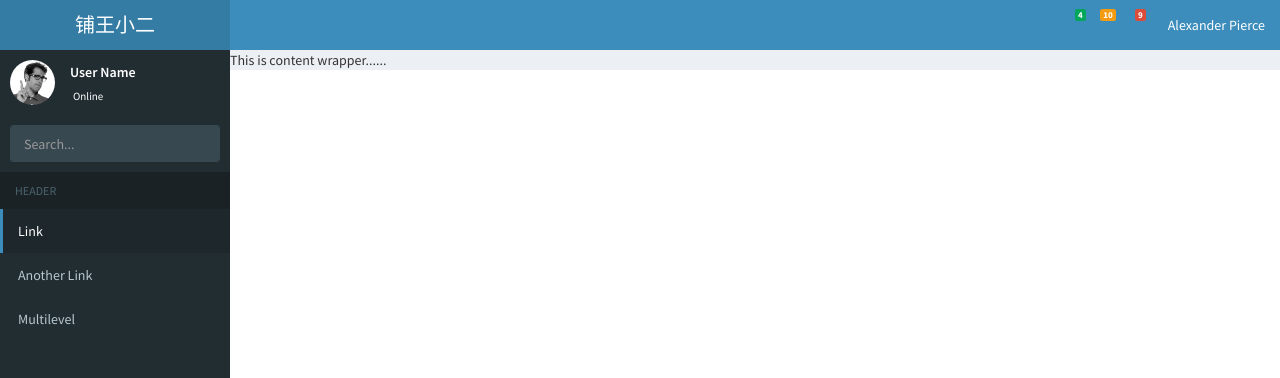
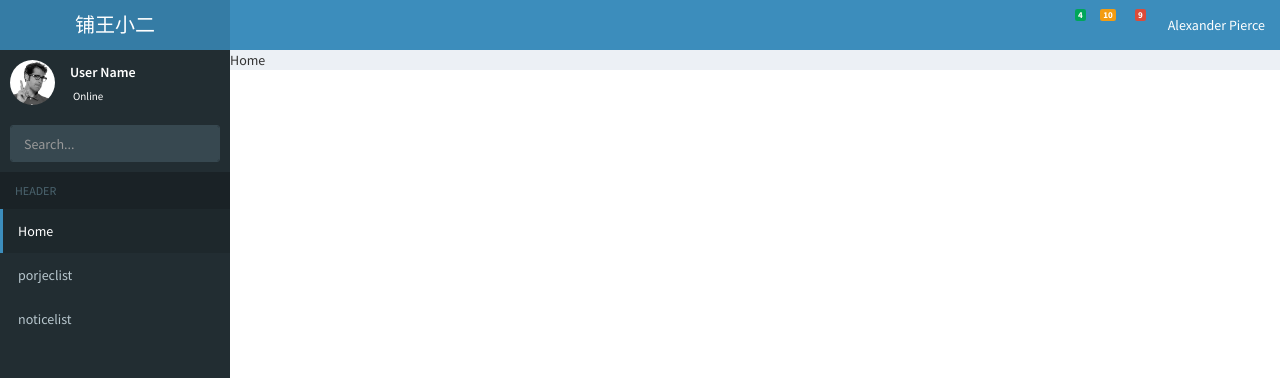
Before and after one commit to great-tiger/admin-template, a React app: page / in a window 1280 px wide. Shown: the top 378 px of the page. Built offline with nearby package versions, Linux system fonts and the light colour scheme.

Commit message:
add react-router

```diff
--- a/package.json
+++ b/package.json
@@ -71,6 +71,7 @@
     "react-dom": "^15.0.1",
     "react-hot-loader": "^3.0.0-beta.6",
     "react-redux": "^4.4.6",
+    "react-router": "^3.0.0",
     "redux": "^3.6.0",
     "webpack": "^2.1.0-beta.6"
   }
--- a/src/client.js
+++ b/src/client.js
@@ -2,10 +2,20 @@ import React from 'react';
 import ReactDOM from 'react-dom';
 import { AppContainer } from 'react-hot-loader';
 import App from './components/App';
+import ProjectList from './components/ProjectList/ProjectList.js';
+import NoticeList from './components/NoticeList/NoticeList.js';
+import Home from './components/Home/Home.js';
 
+import {Router,Route,hashHistory,IndexRoute} from 'react-router';
 ReactDOM.render(
   <AppContainer>
-    <App />
+    <Router history={hashHistory}>
+        <Route path="/" component={App} >
+          <IndexRoute component={Home} />
+          <Route path="/pl" component={ProjectList}/>
+          <Route path="/nl" component={NoticeList}/>
+        </Route>
+    </Router>
   </AppContainer>,
   document.getElementById('app')
 );
@@ -17,7 +27,13 @@ if (module.hot) {
     const NextApp = require('./components/App').default; // eslint-disable-line global-require
     ReactDOM.render(
       <AppContainer>
-        <NextApp />
+         <Router history={hashHistory}>
+            <Route path="/" component={App} >
+              <IndexRoute component={Home} />
+              <Route path="/pl" component={ProjectList}/>
+              <Route path="/nl" component={NoticeList}/>
+            </Route>
+        </Router>
       </AppContainer>,
       document.getElementById('app')
     );
--- a/src/components/App.js
+++ b/src/components/App.js
@@ -12,7 +12,9 @@ class AppComponent extends React.Component {
        <div className="skin-blue">
         <Header />
         <MainSidebar />
-        <ContentWrapper />
+        <div className="content-wrapper">
+          {this.props.children}
+        </div>
       </div>
     );
   }
--- /dev/null
+++ b/src/components/Home/Home.js
@@ -0,0 +1,8 @@
+import React from 'react';
+export default class Home extends React.Component {
+	render(){
+		return (
+			<div>Home</div>
+		);
+	}
+}
--- a/src/components/MainSidebar.js
+++ b/src/components/MainSidebar.js
@@ -32,10 +32,10 @@ export default class MainSidebar extends React.Component {
     <ul className="sidebar-menu">
       <li className="header">HEADER</li>
 
-      <li className="active"><a href="#"><span>Link</span></a></li>
-      <li><a href="#"><span>Another Link</span></a></li>
+      <li className="active"><a href="#"><span>Home</span></a></li>
+      <li><a href="#/pl"><span>porjeclist</span></a></li>
       <li className="treeview">
-        <a href="#"><span>Multilevel</span> <i className="fa fa-angle-left pull-right"></i></a>
+        <a href="#/nl"><span>noticelist</span> <i className="fa fa-angle-left pull-right"></i></a>
         <ul className="treeview-menu">
           <li><a href="#">Link in level 2</a></li>
           <li><a href="#">Link in level 2</a></li>
--- /dev/null
+++ b/src/components/NoticeList/NoticeList.js
@@ -0,0 +1,8 @@
+import React from 'react';
+export default class NoticeList extends React.Component {
+	render(){
+		return (
+			<div>NoticeList</div>
+		);
+	}
+}
--- /dev/null
+++ b/src/components/ProjectList/ProjectList.js
@@ -0,0 +1,8 @@
+import React from 'react';
+export default class ProjectList extends React.Component {
+	render(){
+		return (
+			<div>ProjectList</div>
+		);
+	}
+}
```
